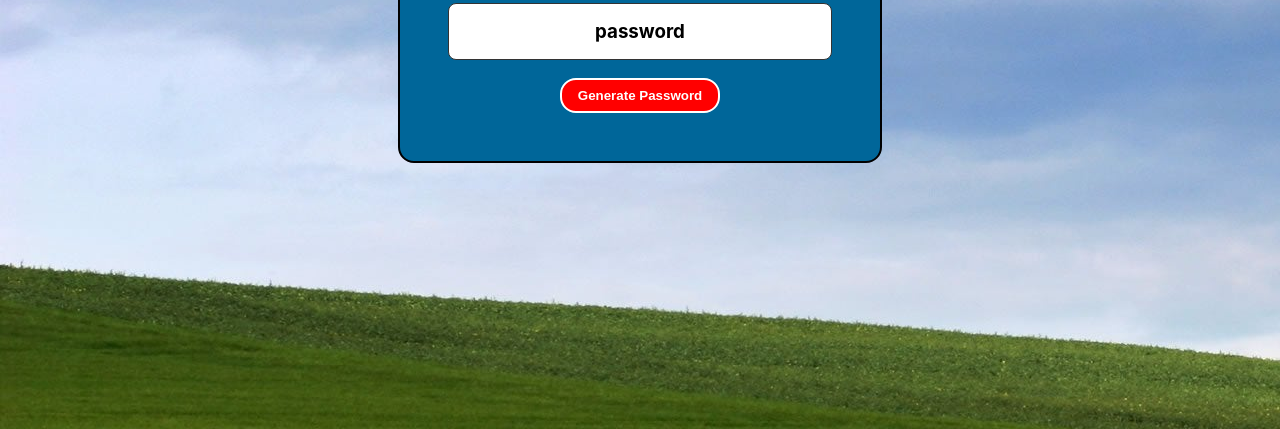
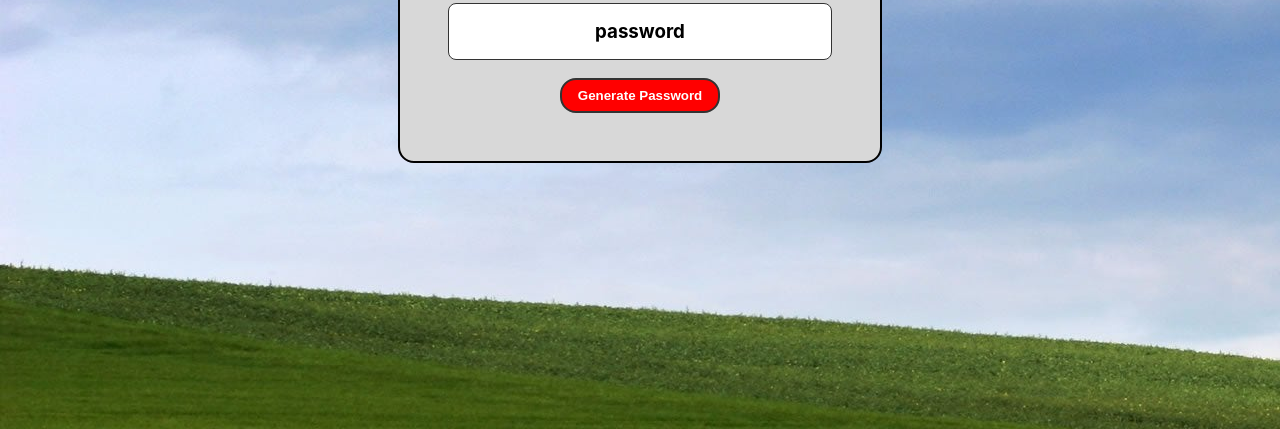
Before and after one commit to Au-RiZeR/PasswordGen, a plain HTML site: page index.html in a window 1280 px wide. Shown: the part 371-800 px from the top of the page. Drawn offline with Linux system fonts and the light colour scheme.

Commit message:
Updated Css

```diff
--- a/styles.css
+++ b/styles.css
@@ -2,7 +2,7 @@ body {
     background-color: #333;
     background-image: url(field.jpg);
     margin: 0;
-    color: white;
+    color: black;
     min-height: 100vh;
     display: flex;
     justify-content: center;
@@ -11,7 +11,7 @@ body {
 }
 
 .container {
-    background-color: #006699;
+    background-color: rgb(216, 216, 216);
     padding: 3rem;
     border-radius: 1rem;
     border: 2px solid black;
@@ -22,7 +22,7 @@ body {
 }
 
 .form {
-    display: grid;
+    display: flex;
     grid-template-columns: auto auto;
     row-gap: 1rem;
     column-gap: 3rem;
@@ -33,16 +33,6 @@ body {
 .title {
     margin: 0;
     text-align: center;
-}
-
-.characterAmountContainer {
-    display: flex;
-    align-items: center;
-    grid-column: span 2;
-}
-
-.numberInput {
-    width: 2rem;
 }
 
 .passwordDisplay {
@@ -60,9 +50,8 @@ body {
 }
 
 .btn{
-    grid-column: span 2;
     background-color: red;
-    border: 2px solid white;
+    border: 2px solid #333;
     color: white;
     padding: 0.5rem 1rem;
     font-weight: bold;
```
